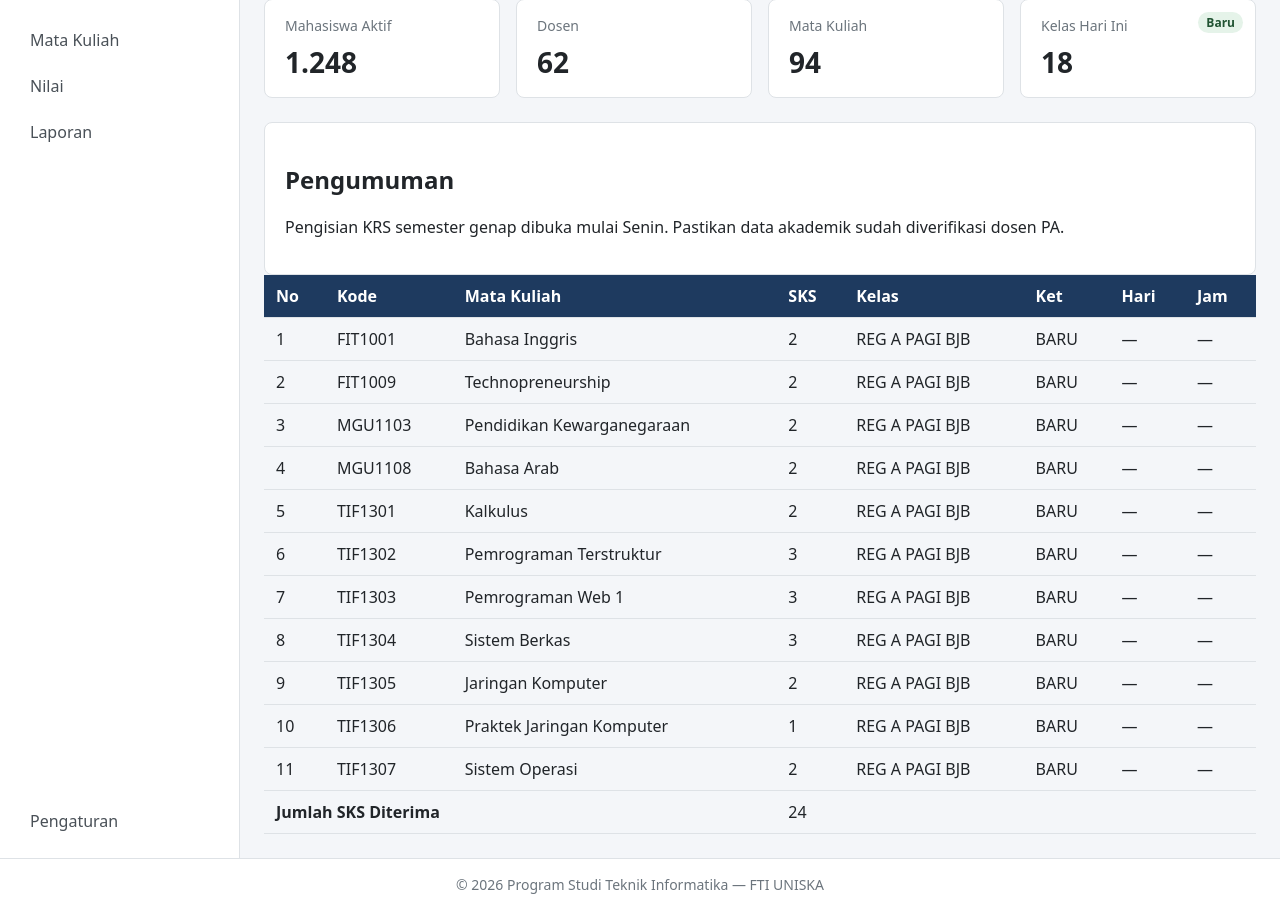
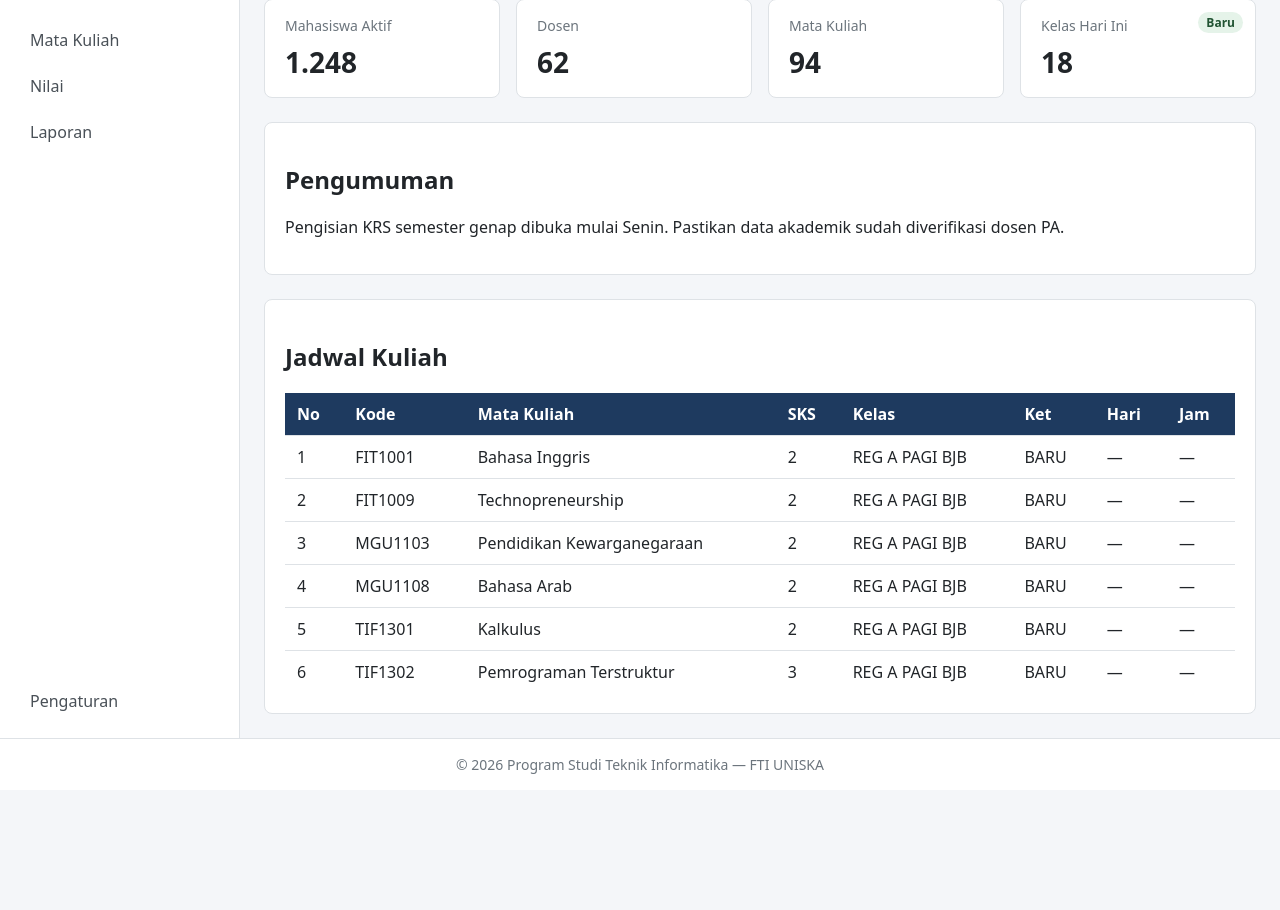
Before and after one commit to ArizaNaufalKholish-2510010223/2510010223_Ariza-Naufal_kholish_P05, a plain HTML site: page p4-dashboard/index.html in a window 1280 px wide. Shown: the part 153-1063 px from the top of the page. After the commit the page ends 943 px from the top, so only its background shows below. Drawn offline with Linux system fonts and the light colour scheme.

Commit message:
perubahan dan penambahan ada di p04

```diff
--- a/p4-dashboard/CSS/style.css
+++ b/p4-dashboard/CSS/style.css
@@ -212,3 +212,10 @@ body {
   background-color: #1e3a5f;
   color: #fff;
 }
+
+.wadah-jadwal {
+  width: 100%;
+  max-width: 100%;
+  max-height: 300px;
+  overflow: auto;
+}
--- a/p4-dashboard/index.html
+++ b/p4-dashboard/index.html
@@ -65,6 +65,9 @@
         <h2>Pengumuman</h2>
         <p>Pengisian KRS semester genap dibuka mulai Senin. Pastikan data akademik sudah diverifikasi dosen PA.</p>
       </section>
+      <section class="panel panel-jadwal">
+        <h2 id="judul-jadwal">Jadwal Kuliah</h2>
+        <div class="wadah-jadwal">
           <table class="tabel-jadwal" aria-labelledby="judul-jadwal">
             <thead>
               <tr>
@@ -202,6 +205,7 @@
           </table>
     </main>
   </div>
+  </section>
 
   <footer class="footer">
     &copy; 2026 Program Studi Teknik Informatika — FTI UNISKA
```
Also changed, not shown: p4-dashboard/desktop.png (added), p4-dashboard/mobile.png (added). Lines whose indentation alone changed are shown as unchanged.
